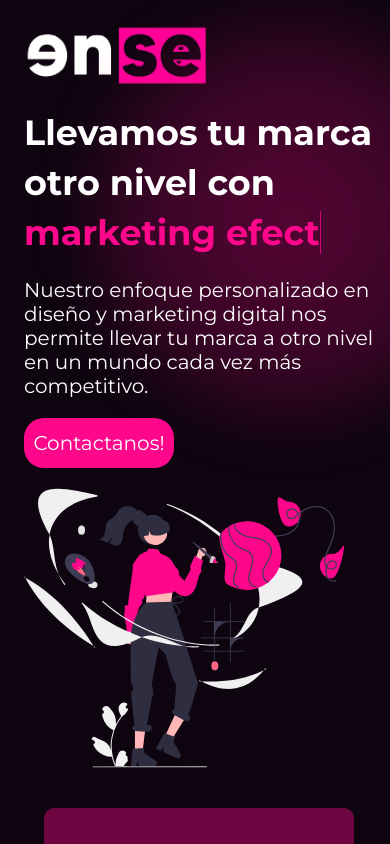
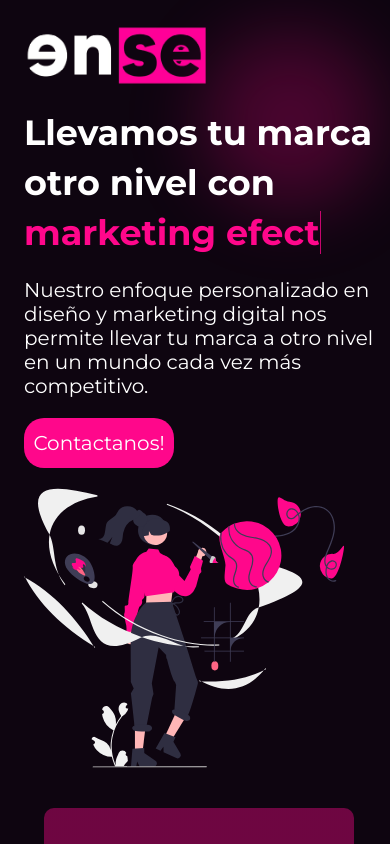
Before and after one commit to DiegoEDG/ense-landing, a Next.js app: page / in a window 390 px wide. Shown: the top 844 px of the page. Built offline with nearby package versions, Linux system fonts and the light colour scheme.

Commit message:
UI: Gradient size changed

```diff
--- a/src/components/Hero.module.css
+++ b/src/components/Hero.module.css
@@ -47,8 +47,12 @@
 	border-radius: 100%;
 	filter: blur(2rem);
 	position: absolute;
-	top: -40px;
-	right: 700px;
+	top: -100px;
+	right: 950px;
+}
+
+.image {
+	z-index: 1;
 }
 
 @media only screen and (max-width: 600px) {
@@ -83,16 +87,15 @@
 	}
 
 	.gradient {
-		width: 400px;
-		height: 400px;
+		width: 200px;
+		height: 200px;
 		top: 20px;
-		right: -100px;
+		right: 0px;
 	}
 
-	.image{
-
-	width:320px;
-	height:320px;
+	.image {
+		width: 320px;
+		height: 320px;
 	}
 }
 
```
